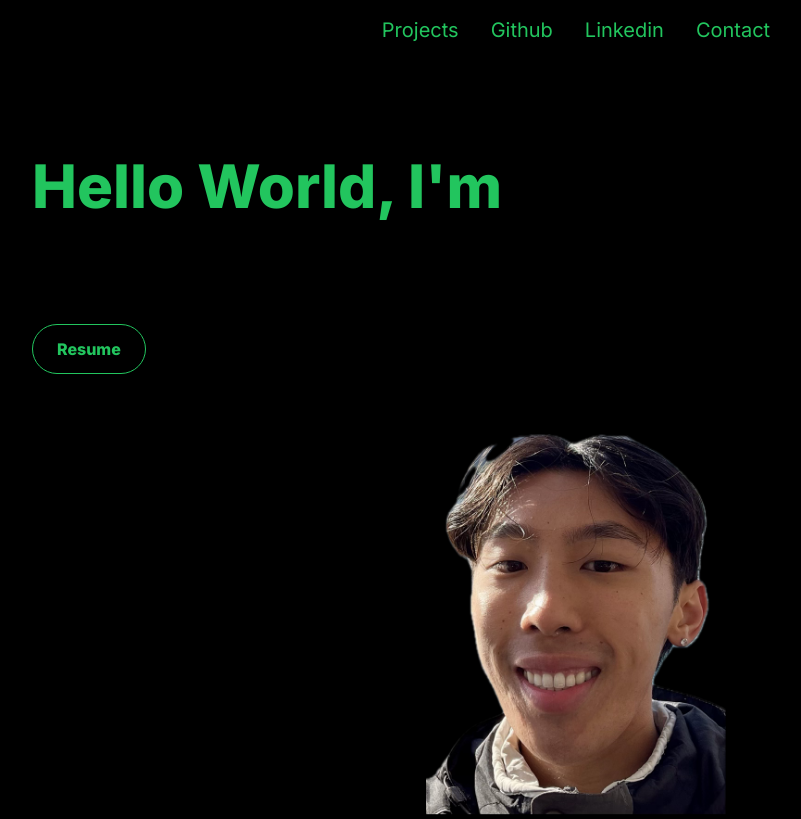
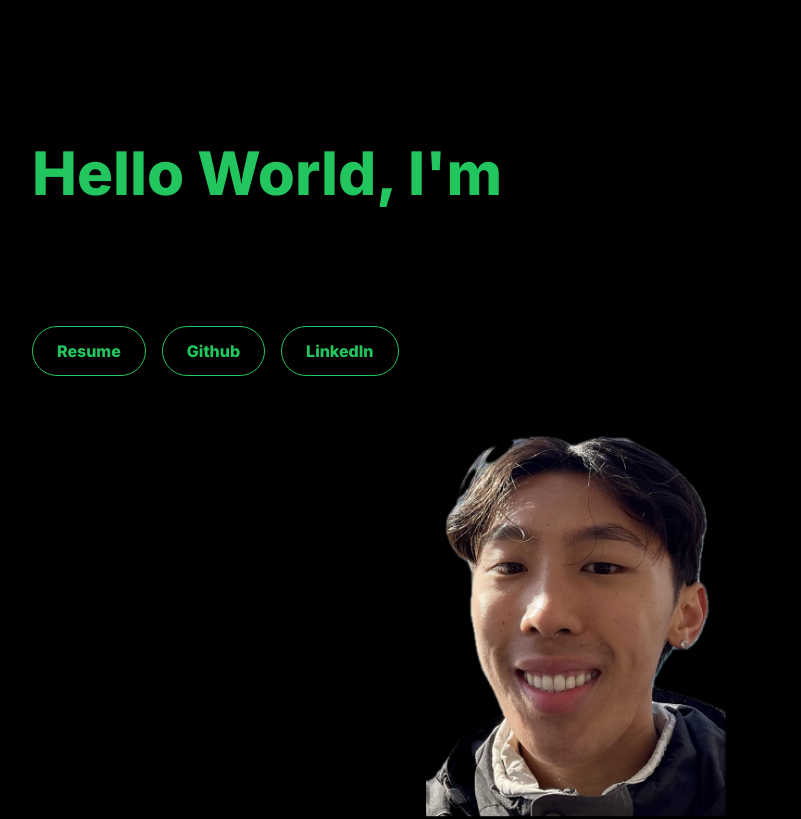
Before and after one commit to randyydoo/web_app, a Next.js app: page / in a window 1280 px wide. Shown: the top 819 px of the page, without its empty margins (64-865 px from the left). Built offline with nearby package versions, Linux system fonts and the light colour scheme.

Commit message:
deployment

```diff
--- a/app/components/Bio.jsx
+++ b/app/components/Bio.jsx
@@ -15,7 +15,9 @@ const Bio = () => {
                     transition={{ duration: 0.7 }}
                     className="col-span-8 place-self-center text-center sm:text-left justify-self-start"
                 >
-                    <h1 className="text-green-500 mb-4 text-4xl sm:text-5xl lg:text-6xl font-extrabold">
+                    <h1 className="text-green-500 mb-4 text-4xl sm:text-5xl lg:text-6xl lg:leading-normal font-extrabold">
+                        <span className="text-transparent bg-clip-text bg-gradient-to-r from-primary-400 to-secondary-600">
+                        </span>
                         <TypeAnimation
                             sequence={[
                                 // Same substring at the start will only be typed out once, initially
@@ -29,7 +31,7 @@ const Bio = () => {
                             repeat={Infinity}
                         />
                     </h1>
-                    <p className="text-white-400 text-lg mb-6 lg:text-xl">
+                    <p className="text-white-400 text-base sm:text-lg mb-6 lg:text-xl">
                         I am currently a junior at California State University,
                         Fullerton with intrests in algorithmic
                         problem solving, AI/ML, and web development.
@@ -38,6 +40,16 @@ const Bio = () => {
                         <Link href="https://drive.google.com/file/d/1gOvXp04LHC0Yy7jzJxX8N0HyhsmPCAlI/view?usp=sharing" target="_blank">
                             <button className="px-6 py-3 w-full sm:w-fit rounded-full mr-4 bg-black  hover:text-slate-300 hover:bg-black hover:border-slate-300 text-green-500 border border-green-500 font-extrabold mt-3">
                                 Resume
+                            </button>
+                        </Link>
+                        <Link href="https://github.com/randyydoo" target="_blank">
+                            <button className="px-6 py-3 w-full sm:w-fit rounded-full mr-4 bg-black  hover:text-slate-300 hover:bg-black hover:border-slate-300 text-green-500 border border-green-500 font-extrabold mt-3">
+                                Github
+                            </button>
+                        </Link>
+                        <Link href="https://linkedin.com/in/randyydoo" target="_blank">
+                            <button className="px-6 py-3 w-full sm:w-fit rounded-full mr-4 bg-black  hover:text-slate-300 hover:bg-black hover:border-slate-300 text-green-500 border border-green-500 font-extrabold mt-3">
+                                LinkedIn
                             </button>
                         </Link>
                     </div>
--- a/app/components/Nav.jsx
+++ /dev/null
@@ -1,44 +0,0 @@
-import Link from "next/link";
-import React from "react";
-import NavHref from "./NavHref";
-// import { Bars3Icon, XMarkIcon } from "@heroicons/react/24/solid";
-
-const navHref = [
-    {
-        title:"Projects",
-        path:"#projects"
-    },
-    {
-        title:"Github",
-        path:"https://github.com/randyydoo",
-    },
-    {
-        title:"Linkedin",
-        path:"https://linkedin.com/in/randyydoo",
-    },
-    {
-        title:"Contact",
-        path:"#contact",
-    }
-];
-
-
-const Nav = () => {
-    return (
-        <nav className="flex justify-center items-center bg-black ng-opacity-90">
-                <div className="menu hidden md:block md:w-auto" id="Nav">
-                    <ul className="flex p-4 md:p-0 md:flex-row md:space-x-8 mt-0">
-                            {
-                                navHref.map((link,index) => (
-                                    <li key={index}>
-                                        <NavHref href={link.path} title={link.title} />
-                                    </li>
-                                ))
-                            }
-                    </ul>
-                </div>
-        </nav>
-    );
-};
-
-export default Nav
--- a/app/components/NavHref.jsx
+++ /dev/null
@@ -1,14 +0,0 @@
-import Link from "next/link";
-
-const NavHref = ({href, title}) => {
-    return(
-    <Link
-        href={href}
-        className="block py-2 pl-3 pr-4 text-green-500 sm:text-xl rounded md:p-0 hover:text-slate-300 "
-        target={title === "Github" || title ==="Linkedin" ? "_blank" : "_self"}
-    >{title}
-    </Link>
-
-    );
-};
-export default NavHref;
--- a/app/components/ProjCards.jsx
+++ b/app/components/ProjCards.jsx
@@ -7,9 +7,9 @@ import React from "react";
 const ProjCards = ({ imgURL, title, desc, gitURL, hrefURL }) => {
     return (
         <div>
-            <div className="text-green-500 rounded-b-xl mt-2 bg-black py-6 -px-4">
-                <h5 className="text-xl font-semibold mb-2">{title}</h5>
-                <p className="text-slate-200">{desc}</p>
+            <div className="rounded-b-xl mt-2 bg-black py-6 -px-4">
+                <h5 className="text-green-500 text-xl font-semibold mb-2">{title}</h5>
+                <p className="text-white-400">{desc}</p>
             </div>
             <div
                 className=" h-52 md:h-72 rounded-t-xl relative group"
--- a/app/components/Projects.jsx
+++ b/app/components/Projects.jsx
@@ -1,36 +1,37 @@
 import React from "react";
 import ProjCards from "./ProjCards";
+import { motion } from "framer-motion";
 
 const projs = [
     {
-        i:1,
+        i: 1,
         i_url: "images/projects/wikiguess.png",
-        h_url:"http://wikiguess.us-east-1.elasticbeanstalk.com",
+        h_url: "http://wikiguess.us-east-1.elasticbeanstalk.com",
         g_url: "https://github.com/randyydoo/WikiGuess",
         name: "Wiki Guess",
         description: "A full-stack web application game where users guess AI-generated versus Wikipedia text."
     },
     {
-        i:2,
+        i: 2,
         i_url: "images/projects/cs_outline.png",
-        h_url:"",
-        g_url:"https://github.com/randyydoo/Syllamizer",
+        h_url: "",
+        g_url: "https://github.com/randyydoo/Syllamizer",
         name: "Syllabus Simplified",
         description: "Automated software for students to condense multiple syllabus documents into a concise single-page using PyTorch and Natural Language Processing (NLP)."
     },
     {
-        i:3,
+        i: 3,
         i_url: "images/projects/digit_class.png",
-        h_url:"",
-        g_url:"https://github.com/randyydoo/NumericalClassifier",
+        h_url: "",
+        g_url: "https://github.com/randyydoo/NumericalClassifier",
         name: "Numerical Classifier",
         description: "A software that accurately predicts the number for handwritten digits using TensorFlow and Keras."
     },
     {
-        i:4,
+        i: 4,
         i_url: "images/projects/network_socket.png",
-        h_url:"",
-        g_url:"https://github.com/randyydoo/SocketCommunicator",
+        h_url: "",
+        g_url: "https://github.com/randyydoo/SocketCommunicator",
         name: "Web Socket Communication",
         description: " Inter-Process Communication system using UDP sockets that allows multiple machines to send and receive data to one another."
     }
@@ -41,7 +42,7 @@ const Projects = () => {
     return (
         <>
                 <h2 className="text-center text-4xl font-bold text-green-500 mt-4 mb-8 md:mb-12">My Projects</h2>
-            <div className="text-white flex flex-row justify-center items-center gap-2 py-6">
+                <div className="flex flex-row justify-center items-center gap-2 py-6">
                     <div>
                         {projs.map((projs) => <ProjCards
                             key={projs.i}
@@ -49,10 +50,11 @@ const Projects = () => {
                             title={projs.name}
                             desc={projs.description}
                             hrefURL={projs.h_url}
-                    gitURL={projs.g_url}/>)}
+                            gitURL={projs.g_url} />)}
                     </div>
                 </div>
             </>
+
     )
 }
 export default Projects;
--- a/app/page.js
+++ b/app/page.js
@@ -1,13 +1,11 @@
 import Image from "next/image";
 import { Container } from "postcss";
 import Bio from "./components/Bio";
-import Nav from "./components/Nav";
 import Projects from "./components/Projects"
 
 export default function Home() {
   return (
     <main className="flex min-h-screen flex-col bg-black container mx-auto px-12 py-4">
-      <Nav />
       <div className="container mt-24 mx-auto px-12 py-4">
         <Bio />
         <Projects />
```
Lines whose indentation alone changed are shown as unchanged.
